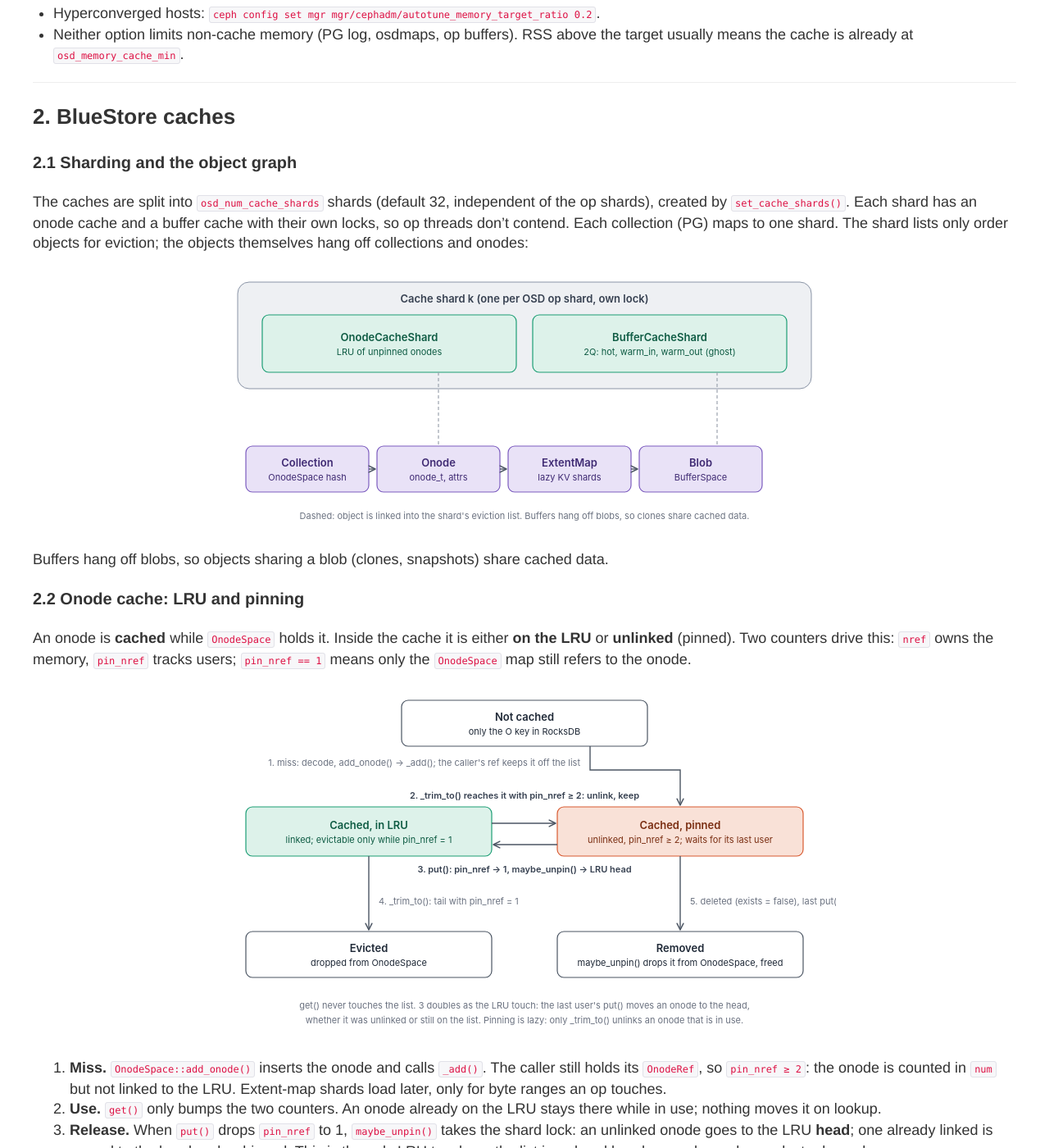
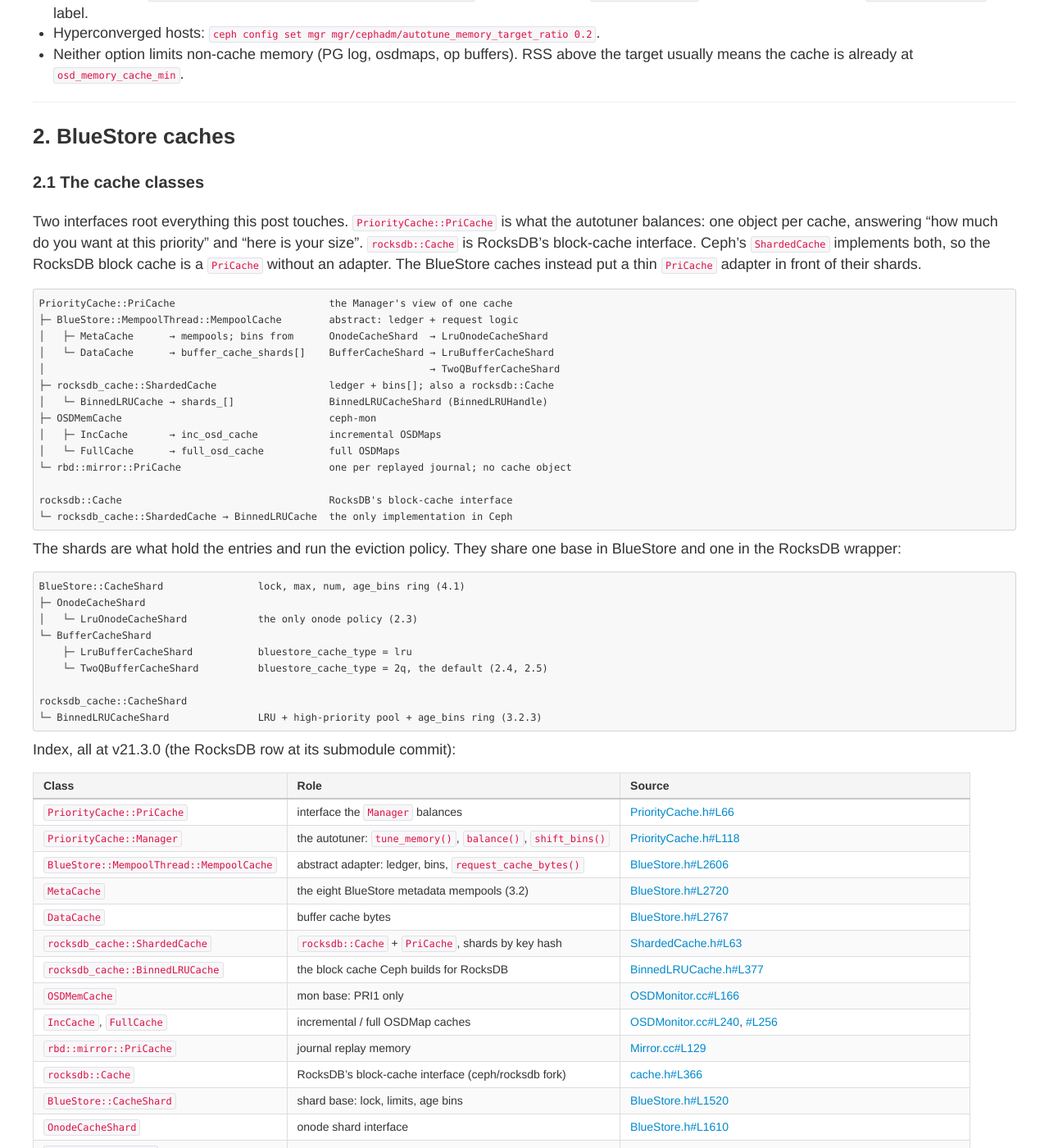
Before and after one commit to ming1/ming1.github.io, a Jekyll site: the page built from _posts/2026-11-04-ceph-prioritycache.md, in a window 1280 px wide and 1400 px high, scrolled down 2950 px. Shown: the whole window at 82% size. Built offline with Jekyll 4.4.1, drawn with Linux system fonts in a browser that asks for light colours; comment, search, counter and statistics services are not loaded; a style sheet for code colours, icons or effects is not loaded; some of the changed text lies outside the part shown.

Commit message:
ceph prioritycache: add §2.1 cache class tree and v21.3.0 source index

````diff
--- a/_posts/2026-11-04-ceph-prioritycache.md
+++ b/_posts/2026-11-04-ceph-prioritycache.md
@@ -76,7 +76,73 @@
 
 ## 2. BlueStore caches
 
-### 2.1 Sharding and the object graph
+### 2.1 The cache classes
+
+Two interfaces root everything this post touches. `PriorityCache::PriCache`
+is what the autotuner balances: one object per cache, answering "how much
+do you want at this priority" and "here is your size". `rocksdb::Cache` is
+RocksDB's block-cache interface. Ceph's `ShardedCache` implements both, so
+the RocksDB block cache is a `PriCache` without an adapter. The BlueStore
+caches instead put a thin `PriCache` adapter in front of their shards.
+
+```
+PriorityCache::PriCache                          the Manager's view of one cache
+├─ BlueStore::MempoolThread::MempoolCache        abstract: ledger + request logic
+│   ├─ MetaCache      → mempools; bins from      OnodeCacheShard  → LruOnodeCacheShard
+│   └─ DataCache      → buffer_cache_shards[]    BufferCacheShard → LruBufferCacheShard
+│                                                                 → TwoQBufferCacheShard
+├─ rocksdb_cache::ShardedCache                   ledger + bins[]; also a rocksdb::Cache
+│   └─ BinnedLRUCache → shards_[]                BinnedLRUCacheShard (BinnedLRUHandle)
+├─ OSDMemCache                                   ceph-mon
+│   ├─ IncCache       → inc_osd_cache            incremental OSDMaps
+│   └─ FullCache      → full_osd_cache           full OSDMaps
+└─ rbd::mirror::PriCache                         one per replayed journal; no cache object
+
+rocksdb::Cache                                   RocksDB's block-cache interface
+└─ rocksdb_cache::ShardedCache → BinnedLRUCache  the only implementation in Ceph
+```
+
+The shards are what hold the entries and run the eviction policy. They
+share one base in BlueStore and one in the RocksDB wrapper:
+
+```
+BlueStore::CacheShard                lock, max, num, age_bins ring (4.1)
+├─ OnodeCacheShard
+│   └─ LruOnodeCacheShard            the only onode policy (2.3)
+└─ BufferCacheShard
+    ├─ LruBufferCacheShard           bluestore_cache_type = lru
+    └─ TwoQBufferCacheShard          bluestore_cache_type = 2q, the default (2.4, 2.5)
+
+rocksdb_cache::CacheShard
+└─ BinnedLRUCacheShard               LRU + high-priority pool + age_bins ring (3.2.3)
+```
+
+Index, all at v21.3.0 (the RocksDB row at its submodule commit):
+
+| Class | Role | Source |
+|---|---|---|
+| `PriorityCache::PriCache` | interface the `Manager` balances | [PriorityCache.h#L66](https://github.com/ceph/ceph/blob/v21.3.0/src/common/PriorityCache.h#L66) |
+| `PriorityCache::Manager` | the autotuner: `tune_memory()`, `balance()`, `shift_bins()` | [PriorityCache.h#L118](https://github.com/ceph/ceph/blob/v21.3.0/src/common/PriorityCache.h#L118) |
+| `BlueStore::MempoolThread::MempoolCache` | abstract adapter: ledger, bins, `request_cache_bytes()` | [BlueStore.h#L2606](https://github.com/ceph/ceph/blob/v21.3.0/src/os/bluestore/BlueStore.h#L2606) |
+| `MetaCache` | the eight BlueStore metadata mempools (3.2) | [BlueStore.h#L2720](https://github.com/ceph/ceph/blob/v21.3.0/src/os/bluestore/BlueStore.h#L2720) |
+| `DataCache` | buffer cache bytes | [BlueStore.h#L2767](https://github.com/ceph/ceph/blob/v21.3.0/src/os/bluestore/BlueStore.h#L2767) |
+| `rocksdb_cache::ShardedCache` | `rocksdb::Cache` + `PriCache`, shards by key hash | [ShardedCache.h#L63](https://github.com/ceph/ceph/blob/v21.3.0/src/kv/rocksdb_cache/ShardedCache.h#L63) |
+| `rocksdb_cache::BinnedLRUCache` | the block cache Ceph builds for RocksDB | [BinnedLRUCache.h#L377](https://github.com/ceph/ceph/blob/v21.3.0/src/kv/rocksdb_cache/BinnedLRUCache.h#L377) |
+| `OSDMemCache` | mon base: PRI1 only | [OSDMonitor.cc#L166](https://github.com/ceph/ceph/blob/v21.3.0/src/mon/OSDMonitor.cc#L166) |
+| `IncCache`, `FullCache` | incremental / full OSDMap caches | [OSDMonitor.cc#L240](https://github.com/ceph/ceph/blob/v21.3.0/src/mon/OSDMonitor.cc#L240), [#L256](https://github.com/ceph/ceph/blob/v21.3.0/src/mon/OSDMonitor.cc#L256) |
+| `rbd::mirror::PriCache` | journal replay memory | [Mirror.cc#L129](https://github.com/ceph/ceph/blob/v21.3.0/src/tools/rbd_mirror/Mirror.cc#L129) |
+| `rocksdb::Cache` | RocksDB's block-cache interface (ceph/rocksdb fork) | [cache.h#L366](https://github.com/ceph/rocksdb/blob/24ea35870fe9b3ba15285ec8746ba97ed5d67ff3/include/rocksdb/cache.h#L366) |
+| `BlueStore::CacheShard` | shard base: lock, limits, age bins | [BlueStore.h#L1520](https://github.com/ceph/ceph/blob/v21.3.0/src/os/bluestore/BlueStore.h#L1520) |
+| `OnodeCacheShard` | onode shard interface | [BlueStore.h#L1610](https://github.com/ceph/ceph/blob/v21.3.0/src/os/bluestore/BlueStore.h#L1610) |
+| `LruOnodeCacheShard` | onode LRU with lazy pinning | [BlueStore.cc#L1093](https://github.com/ceph/ceph/blob/v21.3.0/src/os/bluestore/BlueStore.cc#L1093) |
+| `BufferCacheShard` | buffer shard interface | [BlueStore.h#L1632](https://github.com/ceph/ceph/blob/v21.3.0/src/os/bluestore/BlueStore.h#L1632) |
+| `LruBufferCacheShard` | plain LRU buffers | [BlueStore.cc#L1235](https://github.com/ceph/ceph/blob/v21.3.0/src/os/bluestore/BlueStore.cc#L1235) |
+| `TwoQBufferCacheShard` | 2Q buffers: `warm_in`, `hot`, `warm_out` | [BlueStore.cc#L1343](https://github.com/ceph/ceph/blob/v21.3.0/src/os/bluestore/BlueStore.cc#L1343) |
+| `rocksdb_cache::CacheShard` | RocksDB shard interface | [ShardedCache.h#L32](https://github.com/ceph/ceph/blob/v21.3.0/src/kv/rocksdb_cache/ShardedCache.h#L32) |
+| `BinnedLRUCacheShard` | one RocksDB shard: LRU, high-priority pool, bins | [BinnedLRUCache.h#L225](https://github.com/ceph/ceph/blob/v21.3.0/src/kv/rocksdb_cache/BinnedLRUCache.h#L225) |
+| `BinnedLRUHandle`, `Onode`, `Buffer` | the entries the shards order | [BinnedLRUCache.h#L59](https://github.com/ceph/ceph/blob/v21.3.0/src/kv/rocksdb_cache/BinnedLRUCache.h#L59), [BlueStore.h#L1379](https://github.com/ceph/ceph/blob/v21.3.0/src/os/bluestore/BlueStore.h#L1379), [BlueStore.h#L320](https://github.com/ceph/ceph/blob/v21.3.0/src/os/bluestore/BlueStore.h#L320) |
+
+### 2.2 Sharding and the object graph
 
 The caches are split into [`osd_num_cache_shards`](https://github.com/ceph/ceph/blob/v21.3.0/src/common/options/osd.yaml.in#L950)
 shards (default 32, independent of the op shards), created by
@@ -91,7 +157,7 @@
 Buffers hang off blobs, so objects sharing a blob (clones, snapshots) share
 cached data.
 
-### 2.2 Onode cache: LRU and pinning
+### 2.3 Onode cache: LRU and pinning
 
 An onode is **cached** while `OnodeSpace` holds it. Inside the cache it is
 either **on the LRU** or **unlinked** (pinned). Two counters drive this:
@@ -189,13 +255,13 @@
 - Age bins count onodes (+1 per LRU onode); the meta cache converts counts to
   bytes with `bytes_per_onode`. Pinned onodes are in no counter.
 
-### 2.3 Buffer cache
+### 2.4 Buffer cache
 
 | Buffer state | Meaning |
 |---|---|
 | `writing` | Data of an uncommitted transaction. Off the 2Q lists, tagged with its `txc` ([`Buffer`](https://github.com/ceph/ceph/blob/v21.3.0/src/os/bluestore/BlueStore.h#L320)) |
 | `clean` | Valid data matching disk. On the 2Q lists, evictable |
-| `empty` | No data: a placeholder, or a ghost (see 2.4) |
+| `empty` | No data: a placeholder, or a ghost (see 2.5) |
 
 ```
 READ  _do_read(onode, off, len)
@@ -236,7 +302,7 @@
 re-bins its age): one quick re-read isn't proof of reuse. Only a return after
 eviction promotes to `hot`.
 
-### 2.4 Ghost list (`warm_out`)
+### 2.5 Ghost list (`warm_out`)
 
 **Creation.** When `warm_in` is over its share,
 [`TwoQBufferCacheShard::_trim_to()`](https://github.com/ceph/ceph/blob/v21.3.0/src/os/bluestore/BlueStore.cc#L1521) turns the tail buffer into
@@ -393,23 +459,10 @@
 ### 3.2 Who implements `PriCache`
 
 [`PriCache`](https://github.com/ceph/ceph/blob/v21.3.0/src/common/PriorityCache.h#L66)
-has four concrete families in v21.3.0. Three of them go through an abstract
-middle class that owns the per-priority bookkeeping (`cache_bytes[]`,
-`cache_ratio`, the bins where used) and leaves only "how many bytes do I use"
-to the leaf:
-
-```
-PriorityCache::PriCache                                  src/common/PriorityCache.h
-├─ BlueStore::MempoolThread::MempoolCache                src/os/bluestore/BlueStore.h
-│   ├─ MetaCache
-│   └─ DataCache
-├─ rocksdb_cache::ShardedCache   (also a rocksdb::Cache) src/kv/rocksdb_cache/ShardedCache.h
-│   └─ BinnedLRUCache
-├─ OSDMemCache                   (anonymous namespace)   src/mon/OSDMonitor.cc
-│   ├─ IncCache
-│   └─ FullCache
-└─ rbd::mirror::PriCache                                 src/tools/rbd_mirror/Mirror.cc
-```
+has four concrete families in v21.3.0 (class tree and source index in 2.1).
+Three of them go through an abstract middle class that owns the per-priority
+bookkeeping (`cache_bytes[]`, `cache_ratio`, the bins where used); the request
+logic sits in that base for BlueStore and the monitor, in the leaf for RocksDB.
 
 They are registered under three `Manager` instances in three daemons:
 
@@ -418,7 +471,7 @@
 ├─ ceph-osd   "bluestore-pricache"   BlueStore::MempoolThread   (3.3)
 │   ├─ kv        BinnedLRUCache   RocksDB block cache, default column family
 │   ├─ kv_onode  BinnedLRUCache   RocksDB block cache, "O" column family (if split)
-│   ├─ meta      MetaCache        onode / blob / extent / shared-blob mempools
+│   ├─ meta      MetaCache        the BlueStore metadata mempools
 │   └─ data      DataCache        BlueStore buffer cache
 ├─ ceph-mon   OSDMonitor::pcm        mon_memory_autotune
 │   ├─ kv        BinnedLRUCache   MonitorDBStore's RocksDB block cache
@@ -560,7 +613,7 @@
 re-bins an entry; it only evicts from the tail ([`set_max()`](https://github.com/ceph/ceph/blob/v21.3.0/src/os/bluestore/BlueStore.h#L1537) → [`_trim_some()`](https://github.com/ceph/ceph/blob/v21.3.0/src/os/bluestore/BlueStore.h#L1557),
 3.3) and samples the rest.
 
-The LRU mechanics are in 2.2 and 2.3 and the per-hook bin updates in 4.3.
+The LRU mechanics are in 2.3 and 2.4 and the per-hook bin updates in 4.3.
 What matters here is *when* each event reaches a bin:
 
 ```
@@ -994,13 +1047,13 @@
 |---|---|---|
 | [`LruOnodeCacheShard`](https://github.com/ceph/ceph/blob/v21.3.0/src/os/bluestore/BlueStore.cc#L1093) | onodes | `_add` +1 at bin 0, `_rm` −1, `_pin` −1 (a pinned onode leaves the ring), `_unpin` +1 at bin 0, `_trim_to` −1 |
 | [`LruBufferCacheShard`](https://github.com/ceph/ceph/blob/v21.3.0/src/os/bluestore/BlueStore.cc#L1235) | bytes | `_add`, `_rm`, `_adjust_size` (±delta), `_touch` (move to bin 0), `_trim_to` |
-| [`TwoQBufferCacheShard`](https://github.com/ceph/ceph/blob/v21.3.0/src/os/bluestore/BlueStore.cc#L1343) | bytes | same plus `_move`; only buffers with data count, so `warm_out` ghosts (§2.4) never enter a bin |
+| [`TwoQBufferCacheShard`](https://github.com/ceph/ceph/blob/v21.3.0/src/os/bluestore/BlueStore.cc#L1343) | bytes | same plus `_move`; only buffers with data count, so `warm_out` ghosts (§2.5) never enter a bin |
 | [`BinnedLRUCacheShard`](https://github.com/ceph/ceph/blob/v21.3.0/src/kv/rocksdb_cache/BinnedLRUCache.cc#L224) | charge | `LRU_Insert` / `LRU_Remove` for low-priority blocks only; `MaintainPoolSize` adds a block to its bin when it is demoted out of the high-priority pool |
 
 Index and filter blocks are binned only while outside the high-priority
 pool; inside it they are PRI0 (membership rules in 3.2.3).
 
-v21.3.0 replaced `_pin`/`_unpin` with lazy pinning (§2.2): `_trim_to()` unlinks (−1) and
+v21.3.0 replaced `_pin`/`_unpin` with lazy pinning (§2.3): `_trim_to()` unlinks (−1) and
 [`maybe_unpin()`](https://github.com/ceph/ceph/blob/v21.3.0/src/os/bluestore/BlueStore.cc#L1129)
 links (+1 at bin 0) or re-bins an already linked onode on release.
 
````
Also changed, not shown: other parts of _posts/2026-11-04-ceph-prioritycache.md (+1 -1 lines).
